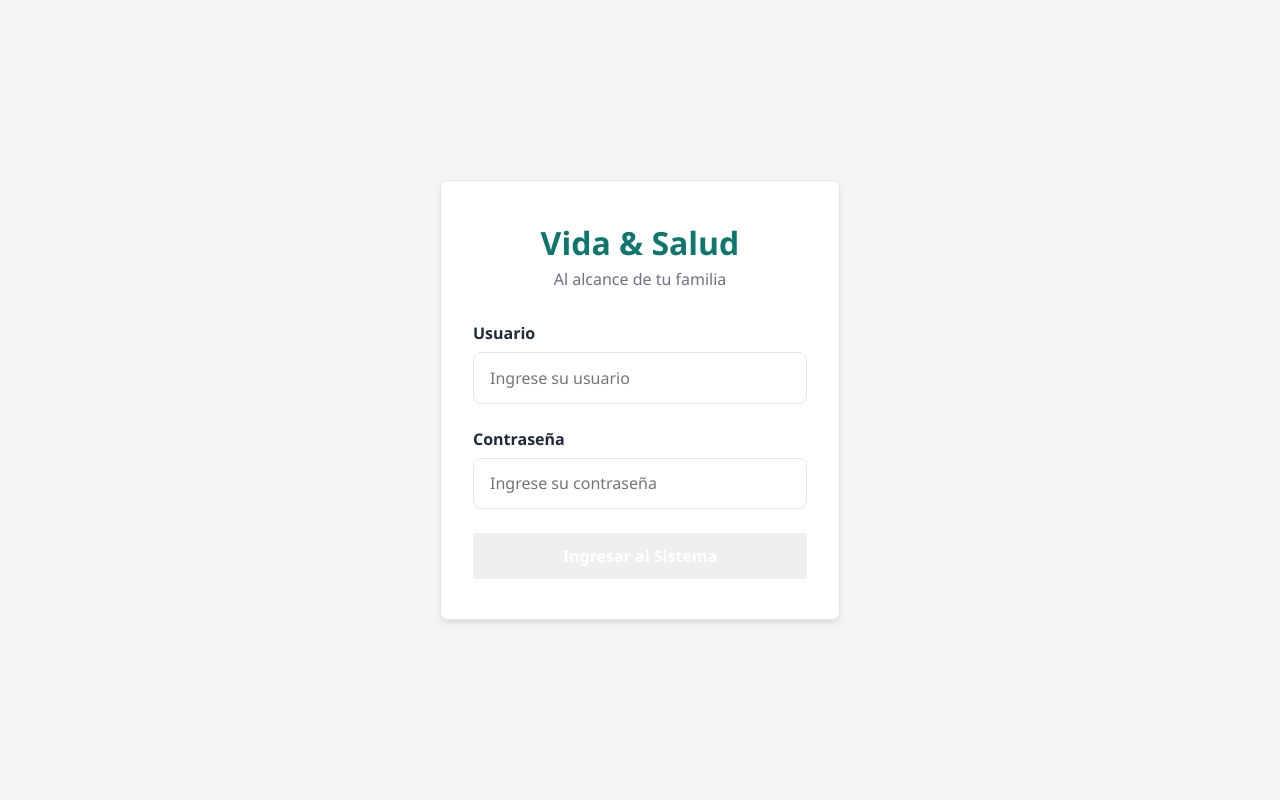
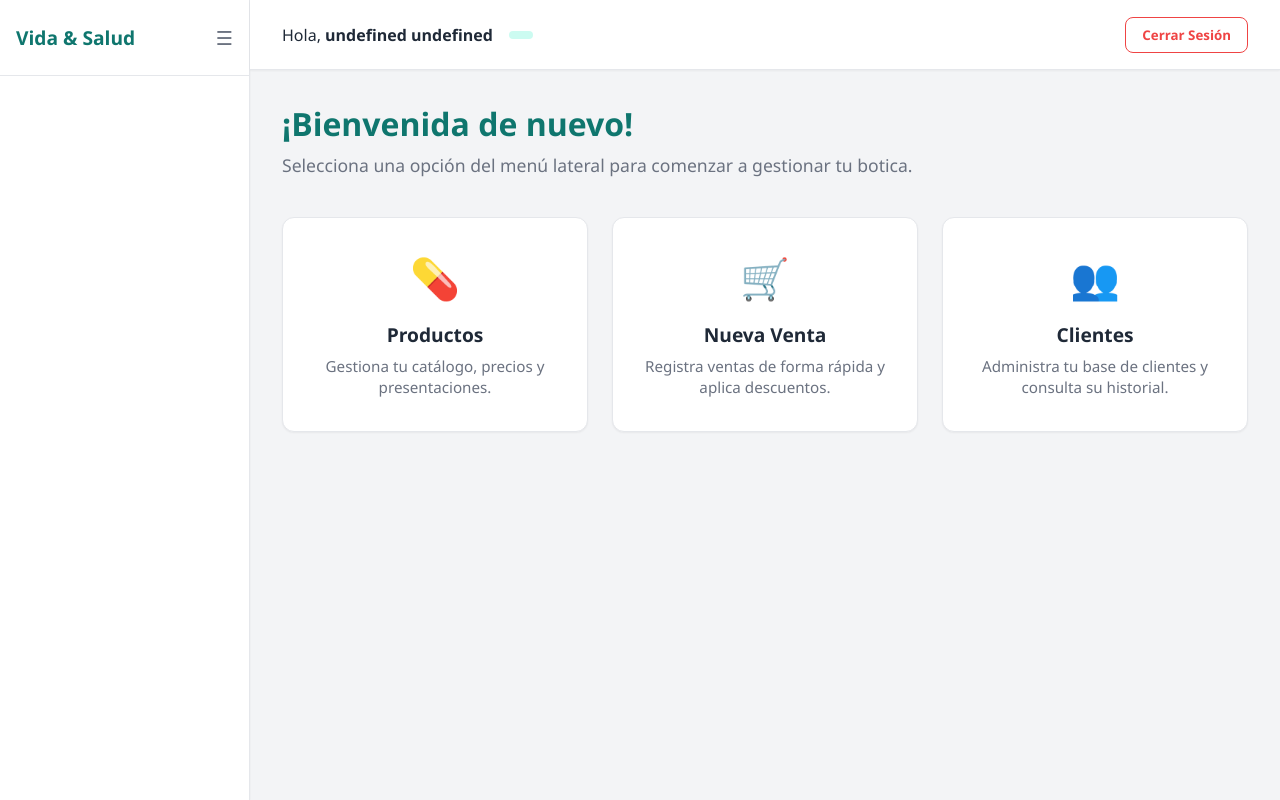
Before and after one commit to diana824guillen/Botica, an Angular app in the folder botica-frontend/: page /dashboard in a window 1280 px wide. Built offline with nearby package versions, Linux system fonts and the light colour scheme; sample sign-in values are in the browser's storage.

Commit message:
Prueba de login con acceso al dashboard

```diff
--- a/botica-frontend/src/app/app.routes.ts
+++ b/botica-frontend/src/app/app.routes.ts
@@ -1,14 +1,19 @@
 import { Routes } from '@angular/router';
 import { LoginComponent } from './features/auth/login/login';
+import { DashboardComponent } from './features/dashboard/dashboard/dashboard';
+import { AdminLayoutComponent } from './layouts/admin-layout/admin-layout';
 import { authGuard } from './core/guards/auth.guard';
 
 export const routes: Routes = [
   { path: 'login', component: LoginComponent },
   {
-    path: 'dashboard',
-    // canActivate: [authGuard], // Lo activaremos cuando creemos el Dashboard
-    loadComponent: () => import('./features/auth/login/login').then(m => m.LoginComponent) // Temporal para que no falle
+    path: '',
+    component: AdminLayoutComponent,
+    canActivate: [authGuard],
+    children: [
+      { path: 'dashboard', component: DashboardComponent },
+      { path: '', redirectTo: 'dashboard', pathMatch: 'full' }
+    ]
   },
-  { path: '', redirectTo: '/login', pathMatch: 'full' },
-  { path: '**', redirectTo: '/login' }
+  { path: '**', redirectTo: 'login' }
 ];
--- a/botica-frontend/src/app/core/interceptors/auth.interceptor.ts
+++ b/botica-frontend/src/app/core/interceptors/auth.interceptor.ts
@@ -1,10 +1,14 @@
 import { HttpInterceptorFn } from '@angular/common/http';
 
 export const authInterceptor: HttpInterceptorFn = (req, next) => {
+  // 1. Si la petición va al login, la dejamos pasar SIN el token
+  if (req.url.includes('/auth/login')) {
+    return next(req);
+  }
+
+  // 2. Para las demás peticiones, inyectamos el token
   const token = localStorage.getItem('token');
-
   if (token) {
-    // Clonamos la peticion y le agregamos el header Authorization
     const cloned = req.clone({
       setHeaders: {
         Authorization: `Bearer ${token}`
--- /dev/null
+++ b/botica-frontend/src/app/features/dashboard/dashboard/dashboard.html
@@ -0,0 +1,27 @@
+<div class="dashboard-container">
+  <div class="welcome-header">
+    <h1>¡Bienvenida de nuevo!</h1>
+    <p class="text-muted">Selecciona una opción del menú lateral para comenzar a gestionar tu botica.</p>
+  </div>
+
+  <!-- Tarjetas informativas (Atajos visuales) -->
+  <div class="info-cards">
+    <div class="card">
+      <div class="icon">💊</div>
+      <h3>Productos</h3>
+      <p>Gestiona tu catálogo, precios y presentaciones.</p>
+    </div>
+
+    <div class="card">
+      <div class="icon">🛒</div>
+      <h3>Nueva Venta</h3>
+      <p>Registra ventas de forma rápida y aplica descuentos.</p>
+    </div>
+
+    <div class="card">
+      <div class="icon">👥</div>
+      <h3>Clientes</h3>
+      <p>Administra tu base de clientes y consulta su historial.</p>
+    </div>
+  </div>
+</div>
--- /dev/null
+++ b/botica-frontend/src/app/features/dashboard/dashboard/dashboard.scss
@@ -0,0 +1,64 @@
+@use '../../../../styles/variables' as v;
+
+.dashboard-container {
+  animation: fadeIn 0.3s ease-in-out;
+}
+
+.welcome-header {
+  margin-bottom: 2.5rem;
+
+  h1 {
+    color: v.$primary-color;
+    font-size: 2rem;
+    margin-bottom: 0.5rem;
+  }
+
+  p {
+    font-size: 1.1rem;
+  }
+}
+
+.info-cards {
+  display: grid;
+  grid-template-columns: repeat(auto-fit, minmax(280px, 1fr));
+  gap: 1.5rem;
+}
+
+.card {
+  background: v.$bg-surface;
+  padding: 2rem 1.5rem;
+  border-radius: v.$radius-lg;
+  box-shadow: v.$shadow-sm;
+  border: 1px solid v.$border-color;
+  transition: all 0.3s ease;
+  text-align: center;
+  cursor: default;
+
+  &:hover {
+    transform: translateY(-5px);
+    box-shadow: v.$shadow-md;
+    border-color: v.$primary-light;
+  }
+
+  .icon {
+    font-size: 2.5rem;
+    margin-bottom: 1rem;
+  }
+
+  h3 {
+    color: v.$text-main;
+    font-size: 1.2rem;
+    margin-bottom: 0.5rem;
+  }
+
+  p {
+    color: v.$text-muted;
+    font-size: 0.95rem;
+    line-height: 1.4;
+  }
+}
+
+@keyframes fadeIn {
+  from { opacity: 0; transform: translateY(10px); }
+  to { opacity: 1; transform: translateY(0); }
+}
--- /dev/null
+++ b/botica-frontend/src/app/features/dashboard/dashboard/dashboard.ts
@@ -0,0 +1,13 @@
+import { Component } from '@angular/core';
+import { CommonModule } from '@angular/common';
+
+@Component({
+  selector: 'app-dashboard',
+  standalone: true,
+  imports: [CommonModule],
+  templateUrl: './dashboard.html',
+  styleUrls: ['./dashboard.scss']
+})
+export class DashboardComponent {
+  // Aquí irá la lógica a futuro (ej. cargar estadísticas rápidas)
+}
--- /dev/null
+++ b/botica-frontend/src/app/layouts/admin-layout/admin-layout.html
@@ -0,0 +1,38 @@
+<div class="layout-container" [class.sidebar-collapsed]="!isSidebarOpen">
+
+  <!-- BARRA LATERAL -->
+  <aside class="sidebar">
+    <div class="sidebar-header">
+      <h2>Vida & Salud</h2>
+      <button class="toggle-btn" (click)="toggleSidebar()">☰</button>
+    </div>
+
+    <nav class="sidebar-menu">
+      <ul>
+        <!-- Iteramos los menús permitidos -->
+        <li *ngFor="let item of allowedMenuItems">
+          <a [routerLink]="item.route" routerLinkActive="active">
+            <span class="icon">{{ item.icon }}</span>
+            <span class="label" *ngIf="isSidebarOpen">{{ item.label }}</span>
+          </a>
+        </li>
+      </ul>
+    </nav>
+  </aside>
+
+  <!-- CONTENIDO PRINCIPAL -->
+  <main class="main-content">
+    <header class="topbar">
+      <div class="user-info">
+        <span class="greeting">Hola, <strong>{{ userName }}</strong></span>
+        <span class="badge">{{ userRole }}</span>
+      </div>
+      <button class="logout-btn" (click)="cerrarSesion()">Cerrar Sesión</button>
+    </header>
+
+    <div class="content-area">
+      <router-outlet></router-outlet> <!-- Aquí se inyectan los módulos -->
+    </div>
+  </main>
+
+</div>
--- /dev/null
+++ b/botica-frontend/src/app/layouts/admin-layout/admin-layout.scss
@@ -0,0 +1,132 @@
+@use '../../../styles/variables' as v;
+
+.layout-container {
+  display: flex;
+  min-height: 100vh;
+  background-color: v.$bg-body;
+}
+
+/* --- SIDEBAR --- */
+.sidebar {
+  width: 250px;
+  background-color: v.$bg-surface;
+  border-right: 1px solid v.$border-color;
+  display: flex;
+  flex-direction: column;
+  transition: width 0.3s ease;
+  box-shadow: v.$shadow-sm;
+
+  &.sidebar-collapsed {
+    width: 70px;
+  }
+}
+
+.sidebar-header {
+  padding: 1.5rem 1rem;
+  display: flex;
+  align-items: center;
+  justify-content: space-between;
+  border-bottom: 1px solid v.$border-color;
+
+  h2 {
+    color: v.$primary-color;
+    font-size: 1.2rem;
+    white-space: nowrap;
+    overflow: hidden;
+  }
+}
+
+.toggle-btn {
+  background: none;
+  border: none;
+  font-size: 1.2rem;
+  cursor: pointer;
+  color: v.$text-muted;
+}
+
+.sidebar-menu {
+  padding: 1rem 0;
+  flex: 1;
+
+  ul {
+    list-style: none;
+    li {
+      a {
+        display: flex;
+        align-items: center;
+        padding: 0.85rem 1.5rem;
+        color: v.$text-main;
+        text-decoration: none;
+        font-weight: 500;
+        transition: all 0.2s;
+
+        &:hover, &.active {
+          background-color: v.$primary-light;
+          color: v.$primary-color;
+          border-right: 4px solid v.$primary-color;
+        }
+
+        .icon {
+          font-size: 1.2rem;
+          margin-right: 1rem;
+        }
+      }
+    }
+  }
+}
+
+/* --- MAIN CONTENT --- */
+.main-content {
+  flex: 1;
+  display: flex;
+  flex-direction: column;
+}
+
+.topbar {
+  background-color: v.$bg-surface;
+  height: 70px;
+  padding: 0 2rem;
+  display: flex;
+  justify-content: space-between;
+  align-items: center;
+  border-bottom: 1px solid v.$border-color;
+  box-shadow: v.$shadow-sm;
+}
+
+.user-info {
+  display: flex;
+  align-items: center;
+  gap: 1rem;
+
+  .greeting { font-size: 1rem; color: v.$text-main; }
+
+  .badge {
+    background-color: v.$primary-light;
+    color: v.$primary-color;
+    padding: 0.25rem 0.75rem;
+    border-radius: 20px;
+    font-size: 0.75rem;
+    font-weight: 700;
+  }
+}
+
+.logout-btn {
+  background-color: transparent;
+  color: v.$danger-color;
+  border: 1px solid v.$danger-color;
+  padding: 0.5rem 1rem;
+  border-radius: v.$radius-md;
+  cursor: pointer;
+  font-weight: 600;
+  transition: all 0.2s;
+
+  &:hover {
+    background-color: v.$danger-color;
+    color: white;
+  }
+}
+
+.content-area {
+  padding: 2rem;
+  flex: 1;
+}
--- /dev/null
+++ b/botica-frontend/src/app/layouts/admin-layout/admin-layout.ts
@@ -0,0 +1,50 @@
+import { Component } from '@angular/core';
+import { CommonModule } from '@angular/common';
+import { RouterModule, Router } from '@angular/router';
+import { AuthService } from '../../core/services/auth.service';
+
+@Component({
+  selector: 'app-admin-layout',
+  standalone: true,
+  imports: [CommonModule, RouterModule],
+  templateUrl: './admin-layout.html',
+  styleUrls: ['./admin-layout.scss']
+})
+export class AdminLayoutComponent {
+  userRole: string = '';
+  userName: string = '';
+  isSidebarOpen: boolean = true;
+
+  // Definimos los módulos del sistema
+  menuItems = [
+    { label: 'Inicio', route: '/dashboard', icon: '🏠', roles: ['ADMIN', 'VENDEDOR'] },
+    { label: 'Punto de Venta', route: '/ventas', icon: '🛒', roles: ['ADMIN', 'VENDEDOR'] },
+    { label: 'Clientes', route: '/clientes', icon: '👥', roles: ['ADMIN', 'VENDEDOR'] },
+    { label: 'Productos', route: '/productos', icon: '📦', roles: ['ADMIN'] },
+    { label: 'Reportes', route: '/reportes', icon: '📊', roles: ['ADMIN'] },
+    { label: 'Usuarios', route: '/usuarios', icon: '⚙️', roles: ['ADMIN'] }
+  ];
+
+  constructor(private authService: AuthService, private router: Router) {
+    this.userRole = this.authService.getUserRole();
+    const user = localStorage.getItem('user');
+    if (user) {
+      const userData = JSON.parse(user);
+      this.userName = `${userData.nombres} ${userData.apellidos}`;
+    }
+  }
+
+  // Filtra los menús según el rol
+  get allowedMenuItems() {
+    return this.menuItems.filter(item => item.roles.includes(this.userRole));
+  }
+
+  toggleSidebar() {
+    this.isSidebarOpen = !this.isSidebarOpen;
+  }
+
+  cerrarSesion() {
+    this.authService.logout();
+    this.router.navigate(['/login']);
+  }
+}
```
Also changed, not shown: 2 other files (tests, documents, lock files or other folders).
